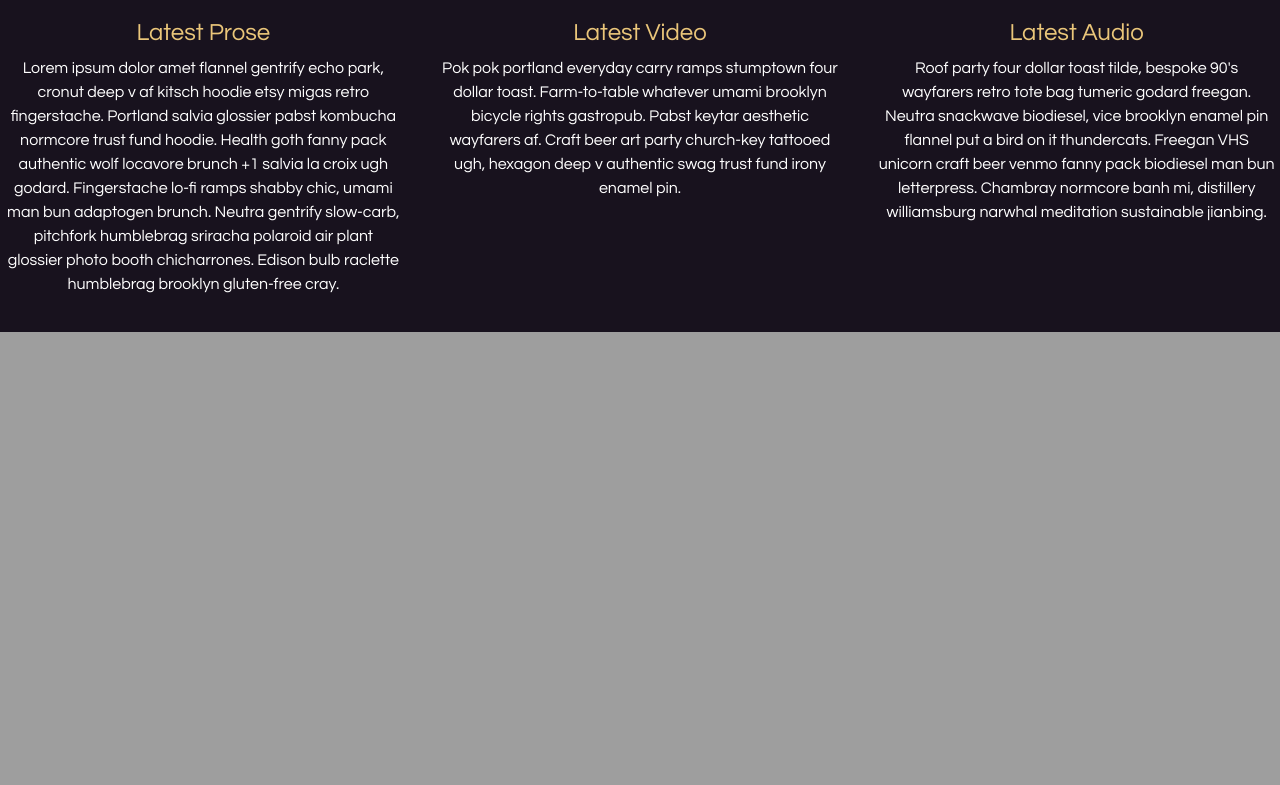
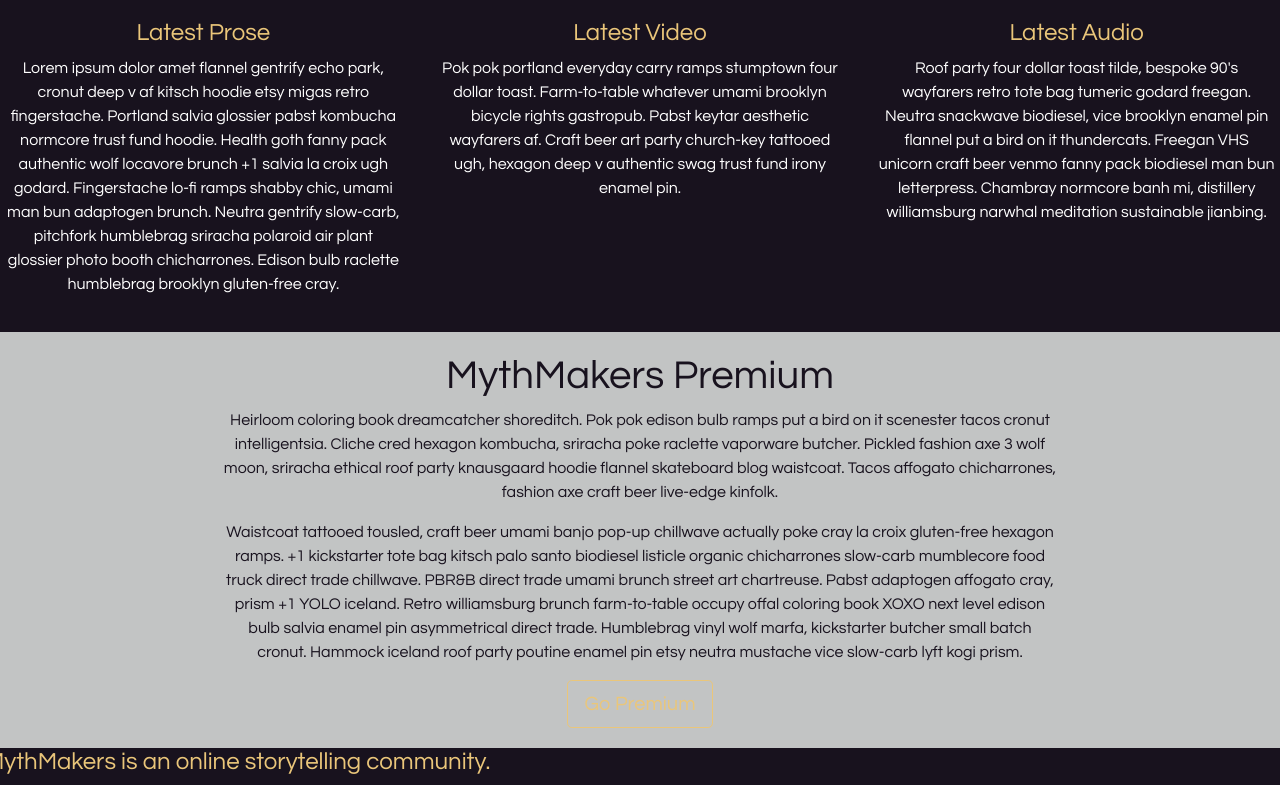
Before and after one commit to TwelvePercentHero/MythMaker, a Django app: page / in a window 1280 px wide. Shown: the part 866-1651 px from the top of the page. Before the commit the page ends 1198 px from the top, so only its background shows below. Run offline with Django 3.2, Linux system fonts and the light colour scheme; some libraries are stand-ins or nearby versions.

Commit message:
Additional home page styles and layout

```diff
--- a/main/static/css/styles.css
+++ b/main/static/css/styles.css
@@ -1,5 +1,10 @@
 body {
     font-family: 'Questrial', sans-serif;
+}
+
+footer {
+    background-color: #18121E;
+    color: #EAC67A;
 }
 
 .main-bg {
@@ -16,12 +21,21 @@ body {
     justify-content: center;
 }
 
-.alt-section {
+.jumbotron {
+    background-color: rgb(152, 75, 67, 0.8)
+}
+
+.dark-section {
     background-color: #18121E;
     color: #FFF;
 }
 
-.alt-section h4 {
+.light-section {
+    background-color: #C2C4C4;
+    color: #18121E;
+}
+
+.dark-section h4 {
     color: #EAC67A;
 }
 
@@ -29,8 +43,8 @@ body {
     padding: 20px;
 }
 
-.jumbotron {
-    background-color: rgb(152, 75, 67, 0.8)
+.premium-div {
+    padding: 20px;
 }
 
 .navbar-dark {
--- a/main/templates/main/base.html
+++ b/main/templates/main/base.html
@@ -15,7 +15,7 @@
 
 </head>
 <body>
-  <nav class="navbar navbar-dark navbar-expand-lg">
+  <nav class="navbar sticky-top navbar-dark navbar-expand-lg">
     <a class="navbar-brand" href="{% url 'index' %}"><img src="{% static 'images/mythmakers.png' %}" alt="MythMakers Logo"></a>
     <button class="navbar-toggler" type="button" data-toggle="collapse" data-target="#navbarTogglerDemo02" aria-controls="navbarTogglerDemo02" aria-expanded="false" aria-label="Toggle navigation">
       <i class="fas fa-bars"></i>
@@ -51,6 +51,12 @@
 
 {% block content %}{% endblock %}
 
+<footer>
+    <div class="row">
+        <h4>MythMakers is an online storytelling community.</h4>
+    </div>
+</footer>
+
 </body>
 
     <!-- jQuery -->
--- a/main/templates/main/index.html
+++ b/main/templates/main/index.html
@@ -9,15 +9,15 @@
 <section class="container-fluid main-bg">
 
     <div class="jumbotron text-center">
-        <img src="{% static 'images/mythmakers.png' %}" alt="MythMakers Logo">
+        <img class="img-fluid" src="{% static 'images/mythmakers-lg.png' %}" alt="MythMakers Logo">
         <p class="lead">An online storytelling community for multimedia creators.</p>
         <hr class="my-4">
-        <a class="btn btn-primary btn-lg" href="#" role="button">Explore</a>
+        <a class="btn btn-outline-success btn-lg" href="#" role="button">Explore</a>
       </div>
 
 </section>
 
-<section class="alt-section">
+<section class="dark-section">
     <div class="row text-center">
         <div class="col-xs-1 col-md-4 latest-col">
             <h4>Latest Prose</h4>
@@ -42,4 +42,24 @@
         </div>
     </div>
 </section>
+
+<section class="light-section">
+    <div class="row text-center">
+        <div class="col-xs-12 offset-md-2 col-md-8 premium-div">
+            <h1>MythMakers Premium</h1>
+            <p>Heirloom coloring book dreamcatcher shoreditch. Pok pok edison bulb ramps put a bird on it scenester tacos cronut intelligentsia.
+                 Cliche cred hexagon kombucha, sriracha poke raclette vaporware butcher. Pickled fashion axe 3 wolf moon, sriracha ethical roof
+                 party knausgaard hoodie flannel skateboard blog waistcoat. Tacos affogato chicharrones, fashion axe craft beer live-edge kinfolk.</p>
+
+            <p>Waistcoat tattooed tousled, craft beer umami banjo pop-up chillwave actually poke cray la croix gluten-free hexagon ramps. +1 kickstarter
+                 tote bag kitsch palo santo biodiesel listicle organic chicharrones slow-carb mumblecore food truck direct trade chillwave.
+                 PBR&B direct trade umami brunch street art chartreuse. Pabst adaptogen affogato cray, prism +1 YOLO iceland. Retro williamsburg
+                 brunch farm-to-table occupy offal coloring book XOXO next level edison bulb salvia enamel pin asymmetrical direct trade. Humblebrag vinyl
+                 wolf marfa, kickstarter butcher small batch cronut. Hammock iceland roof party poutine enamel pin etsy neutra mustache vice slow-carb lyft kogi prism.</p>
+
+            <a class="btn btn-outline-success btn-lg" href="#" role="button">Go Premium</a>
+        </div>
+    </div>
+</section>
+
 {% endblock %}
```
Also changed, not shown: main/static/images/mythmakers-lg.png (added).
